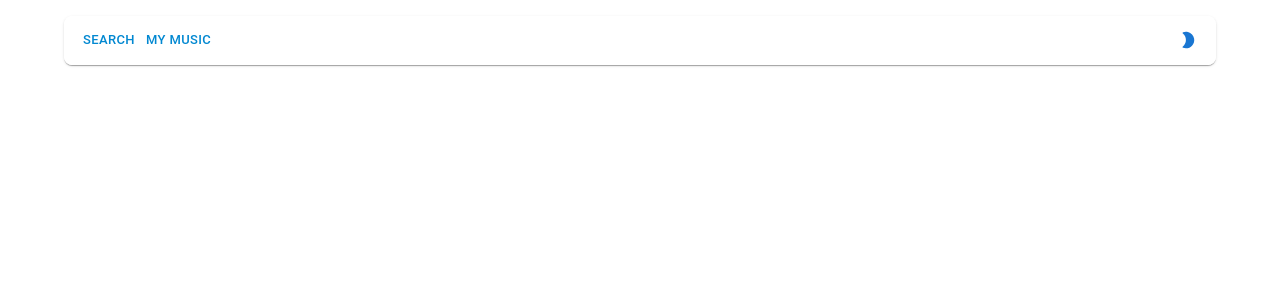
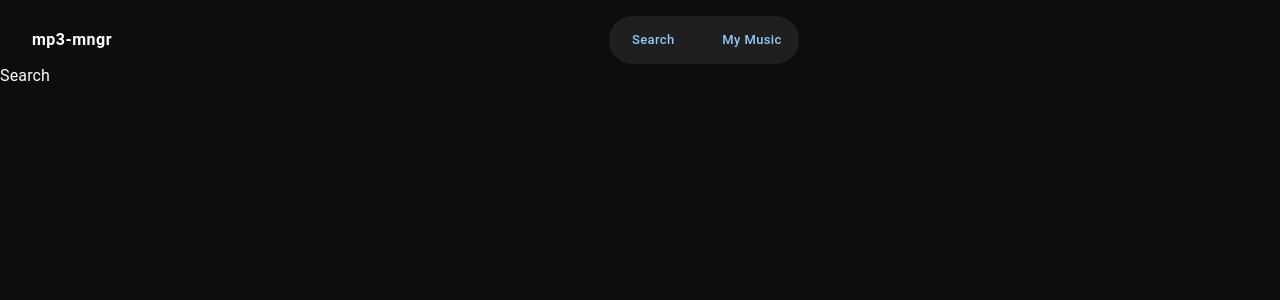
Before and after one commit to miguelroyo18/mp3-mngr, a React (Create React App) app: page / in a window 1280 px wide. Shown: the top 300 px of the page. Built offline with nearby package versions, Linux system fonts and the light colour scheme.

Commit message:
Style the navigation bar and add router for different pages.

```diff
--- a/package.json
+++ b/package.json
@@ -12,6 +12,7 @@
     "@testing-library/user-event": "^13.5.0",
     "react": "^18.3.1",
     "react-dom": "^18.3.1",
+    "react-router-dom": "^6.26.0",
     "react-scripts": "5.0.1",
     "web-vitals": "^2.1.4"
   },
--- a/src/App.tsx
+++ b/src/App.tsx
@@ -1,26 +1,44 @@
 import * as React from 'react';
+import { BrowserRouter as Router, Route, Routes } from 'react-router-dom';
+
 import CssBaseline from '@mui/material/CssBaseline';
-import Container from '@mui/material/Container';
+import Typography from '@mui/material/Typography';
+
+import { ThemeProvider } from '@mui/material/styles';
 
 import NavigationBar from './components/NavigationBar.tsx';
+import greenTheme from './theme.js';
+
+
+function SearchPage() {
+  return(
+    <Typography level="h2" component="h1">
+      Search
+    </Typography>
+  );
+}
+
+function MyMusicPage() {
+  return(
+    <Typography level="h2" component="h1">
+      My music
+    </Typography>
+  );
+}
 
 
 export default function App() {
-  const [mode, setMode] = React.useState<PaletteMode>('light');
-
-  const toggleColorMode = () => {
-    setMode((prev) => (prev === 'dark' ? 'light' : 'dark'));
-  };
-
   return (
-    <CssBaseline>
-      <NavigationBar mode={mode} toggleColorMode={toggleColorMode} />
-      <Container
-        maxWidth="lg"
-        component="main"
-        sx={{ display: 'flex', flexDirection: 'column', my: 16, gap: 4 }}
-      >
-      </Container>
-    </CssBaseline>
+    <ThemeProvider theme={greenTheme}>
+      <CssBaseline>
+        <Router>
+          <NavigationBar />
+          <Routes>
+            <Route index element={<SearchPage />} />
+            <Route path="/my-music" element={<MyMusicPage />} />
+          </Routes>
+        </Router>
+      </CssBaseline>
+    </ThemeProvider>
   );
 }
--- a/src/components/NavigationBar.tsx
+++ b/src/components/NavigationBar.tsx
@@ -1,74 +1,71 @@
-import * as React from 'react';
-import { PaletteMode, styled } from '@mui/material/styles';
+import React, { useState } from 'react';
+import { styled } from '@mui/material/styles';
 import Box from '@mui/material/Box';
-import AppBar from '@mui/material/AppBar';
 import Toolbar from '@mui/material/Toolbar';
 import Button from '@mui/material/Button';
 import IconButton from '@mui/material/IconButton';
-import Container from '@mui/material/Container';
-import Divider from '@mui/material/Divider';
 import MenuItem from '@mui/material/MenuItem';
 import Drawer from '@mui/material/Drawer';
 import MenuIcon from '@mui/icons-material/Menu';
-import CloseRoundedIcon from '@mui/icons-material/CloseRounded';
-import ToggleColorMode from './ToggleColorMode.tsx';
-
+import Typography from '@mui/material/Typography';
+import { Link } from 'react-router-dom';
 
 const StyledToolbar = styled(Toolbar)(({ theme }) => ({
   display: 'flex',
   alignItems: 'center',
   justifyContent: 'space-between',
   flexShrink: 0,
-  borderRadius: 8,
-  backdropFilter: 'blur(24px)',
-  border: '1px solid',
-  borderColor: '#FFF',
-  boxShadow: theme.shadows[1],
-  width: "100%",
+  borderRadius: 50,
+  backgroundColor: '#1F1F1F',
   padding: '8px 12px',
 }));
 
-interface NavigationBarProps {
-  mode: PaletteMode;
-  toggleColorMode: () => void;
-}
-
-export default function NavigationBar({ mode, toggleColorMode }: NavigationBarProps) {
-  const [open, setOpen] = React.useState(false);
+export default function NavigationBar() {
+  const [open, setOpen] = useState(false);
 
   const toggleDrawer = (newOpen: boolean) => () => {
     setOpen(newOpen);
   };
 
   return (
-    <AppBar
-      position="fixed"
-      sx={{ boxShadow: 0, bgcolor: 'transparent', backgroundImage: 'none', mt: 2 }}
-    >
-      <Container maxWidth="lg">
+    <Box sx={{ display: 'flex', alignItems: 'center', width: '100%', mt: 2 }}>
+      <Typography
+        variant="h6"
+        color="inherit"
+        sx={{
+          ml: 4,
+          mr: 2,
+          whiteSpace: 'nowrap',
+          fontWeight: 'bold',
+          letterSpacing: '0.5px',
+          fontSize: '1rem',
+        }}
+      >
+        mp3-mngr
+      </Typography>
+      <Box sx={{ display: 'flex', alignItems: 'center', justifyContent: 'center', width: '100%' }}>
         <StyledToolbar variant="dense" disableGutters>
           <Box sx={{ flexGrow: 1, display: 'flex', alignItems: 'center', px: 0 }}>
-            <Box sx={{ display: { xs: 'none', md: 'flex' } }}>
-              <Button variant="text" color="info" size="small">
+            <Box sx={{ display: { xs: 'none', md: 'flex' }, gap: 4 }}>
+              <Button
+                component={Link}
+                to=""
+                variant="text"
+                size="small"
+                sx={{ textTransform: 'none' }}
+              >
                 Search
               </Button>
-              <Button variant="text" color="info" size="small">
-                My music
+              <Button
+                component={Link}
+                to="/my-music"
+                variant="text"
+                size="small"
+                sx={{ textTransform: 'none' }}
+              >
+                My Music
               </Button>
             </Box>
-          </Box>
-          <Box
-            sx={{
-              display: { xs: 'none', md: 'flex' },
-              gap: 1,
-              alignItems: 'center',
-            }}
-          >
-            <ToggleColorMode
-              data-screenshot="toggle-mode"
-              mode={mode}
-              toggleColorMode={toggleColorMode}
-            />
           </Box>
           <Box sx={{ display: { sm: 'flex', md: 'none' } }}>
             <IconButton aria-label="Menu button" onClick={toggleDrawer(true)}>
@@ -76,26 +73,17 @@ export default function NavigationBar({ mode, toggleColorMode }: NavigationBarPr
             </IconButton>
             <Drawer anchor="top" open={open} onClose={toggleDrawer(false)}>
               <Box sx={{ p: 2, backgroundColor: 'background.default' }}>
-                <Box
-                  sx={{
-                    display: 'flex',
-                    alignItems: 'center',
-                    justifyContent: 'space-between',
-                  }}
-                >
-                  <ToggleColorMode mode={mode} toggleColorMode={toggleColorMode} />
-                  <IconButton onClick={toggleDrawer(false)}>
-                    <CloseRoundedIcon />
-                  </IconButton>
-                </Box>
-                <Divider sx={{ my: 3 }} />
-                <MenuItem>Search</MenuItem>
-                <MenuItem>My music</MenuItem>
+                <MenuItem component={Link} to="" sx={{ textTransform: 'none' }}>
+                  Search
+                </MenuItem>
+                <MenuItem component={Link} to="/my-music" sx={{ textTransform: 'none' }}>
+                  My Music
+                </MenuItem>
               </Box>
             </Drawer>
           </Box>
         </StyledToolbar>
-      </Container>
-    </AppBar>
+      </Box>
+    </Box>
   );
 }
--- /dev/null
+++ b/src/theme.js
@@ -0,0 +1,18 @@
+import { createTheme } from '@mui/material/styles';
+
+
+const greenTheme = createTheme({
+  palette: {
+    mode: 'dark',
+    background: {
+      default: '#0D0D0D',
+      paper: '#121212',
+    },
+    text: {
+      primary: '#FFFFFF',
+      secondary: '#B0B0B0'
+    }
+  },
+});
+
+export default greenTheme;
```
